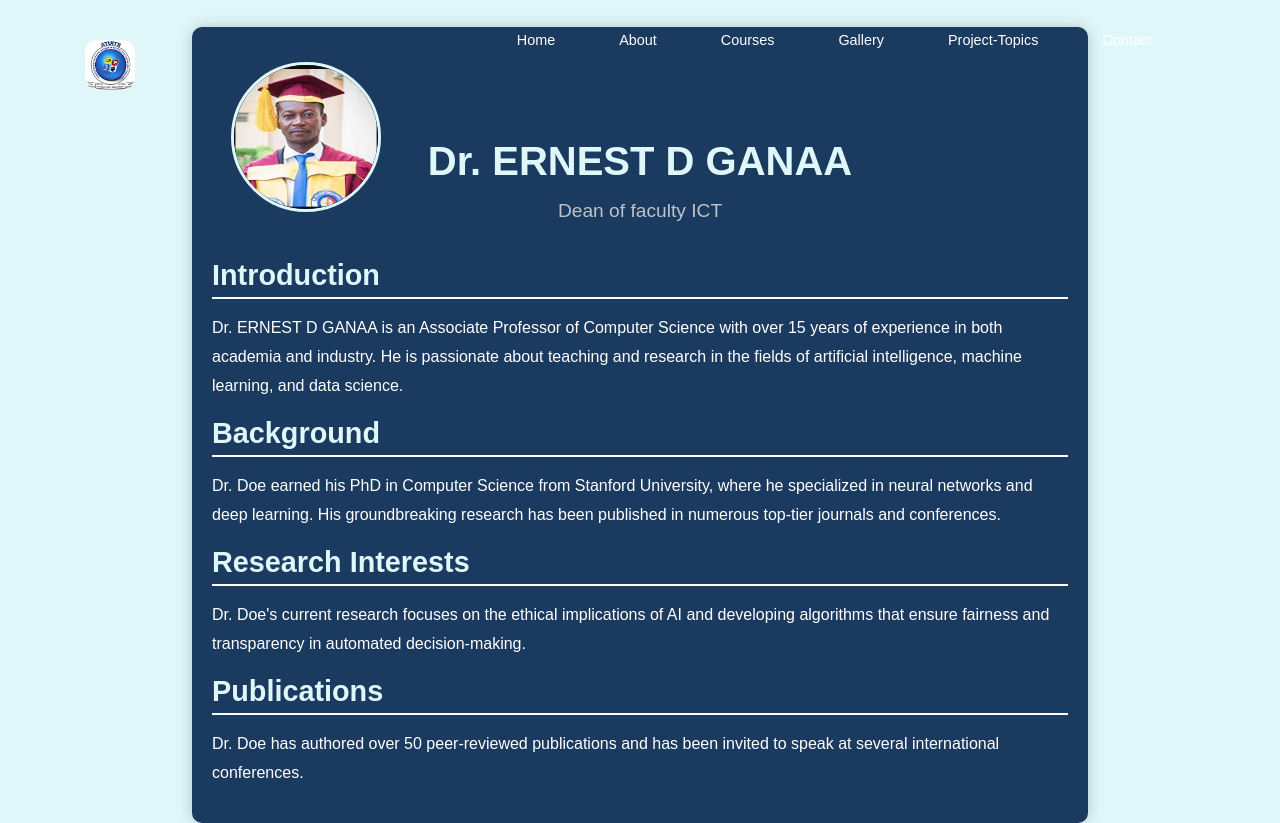
After one commit to abdbashit/atuitsweb, a PHP site: page /mrganaa.php in a window 1280 px wide. The commit adds this page. Run offline with PHP 8.4, Linux system fonts and the light colour scheme.

Commit message:
modified

```diff
--- a/lecturer.php
+++ b/lecturer.php
@@ -16,7 +16,7 @@
   <div class="row">
     <div class="column">
       <div class="content">
-      <a href="lecturer-bio.php">
+      <a href="mrzakaria.php">
         <img src="img/l1.jpeg" alt="lec" style="width:100%">
         <h3>Mr. Zackaria Ismail [HOD]</h3></a>
 
@@ -24,8 +24,10 @@
     </div>
     <div class="column">
       <div class="content">
+      <a href="mrganaa.php">
       <img src="img/l2.jpeg" alt="gra" style="width:100%">
         <h3>Dr. Ernest Ganaa</h3>
+      </a>
 
       </div>
     </div>
--- /dev/null
+++ b/mrganaa.php
@@ -0,0 +1,94 @@
+<?php include 'partials/header.php'; ?>
+<!DOCTYPE html>
+<html lang="en">
+<head>
+    <meta charset="UTF-8">
+    <meta name="viewport" content="width=device-width, initial-scale=1.0">
+    <title>Lecturer Bio</title>
+    <style>
+        body {
+            font-family: Arial, sans-serif;
+            background-color: #e0f7fa; /* Sea Blue */
+            margin: 0;
+            padding: 0;
+            display: flex;
+            justify-content: center;
+            align-items: center;
+            height: 100vh;
+        }
+        .bio-container {
+            background-color: #1b3a5f; /* Dark Blue */
+            color: #ffffff;
+            width: 70%;
+            padding: 20px;
+            box-shadow: 0px 0px 15px rgba(0, 0, 0, 0.2);
+            border-radius: 10px;
+            margin-top: 50px; /* Pushes the bio-container down */
+        }
+        .bio-header {
+            text-align: center;
+            position: relative; /* Position relative for adjustment */
+            margin-bottom: 30px; /* Adjust margin for spacing */
+        }
+        .profile-pic {
+            width: 150px;
+            height: 150px;
+            border-radius: 50%;
+            object-fit: cover;
+            position: absolute;
+            top: -75px; /* Adjust this value as needed to align properly */
+            left: 11%;
+            transform: translateX(-50%);
+            border: 3px solid #e0f7fa; /* Sea Blue */
+        }
+        .bio-header h1 {
+            margin: 90px 0 10px; /* Adjusted to account for profile picture position */
+            font-size: 2.5em;
+            color: #e0f7fa; /* Sea Blue */
+        }
+        .bio-header p {
+            font-size: 1.2em;
+            color: #bdc3c7; /* Light Gray */
+        }
+        .bio-content {
+            line-height: 1.8;
+            color: #ffffff;
+        }
+        .bio-content h2 {
+            font-size: 1.8em;
+            margin-bottom: 15px;
+            color: #e0f7fa; /* Sea Blue */
+            border-bottom: 2px solid #ffffff;
+            padding-bottom: 5px;
+        }
+        .bio-content p {
+            margin-bottom: 15px;
+        }
+    </style>
+</head>
+<body>
+
+<div class="bio-container">
+    <div class="bio-header">
+        <img src="./images/Dr. Ernest Ganaa.PNG" alt="Profile Picture" class="profile-pic">
+        <h1>Dr. ERNEST D GANAA</h1>
+        <p>Dean of faculty ICT</p>
+    </div>
+
+    <div class="bio-content">
+        <h2>Introduction</h2>
+        <p>Dr. ERNEST D GANAA is an Associate Professor of Computer Science with over 15 years of experience in both academia and industry. He is passionate about teaching and research in the fields of artificial intelligence, machine learning, and data science.</p>
+
+        <h2>Background</h2>
+        <p>Dr. Doe earned his PhD in Computer Science from Stanford University, where he specialized in neural networks and deep learning. His groundbreaking research has been published in numerous top-tier journals and conferences.</p>
+
+        <h2>Research Interests</h2>
+        <p>Dr. Doe's current research focuses on the ethical implications of AI and developing algorithms that ensure fairness and transparency in automated decision-making.</p>
+
+        <h2>Publications</h2>
+        <p>Dr. Doe has authored over 50 peer-reviewed publications and has been invited to speak at several international conferences.</p>
+    </div>
+</div>
+
+</body>
+</html>
```
Also changed, not shown: mrzakaria.php (renamed from lecturer-bio.php).
